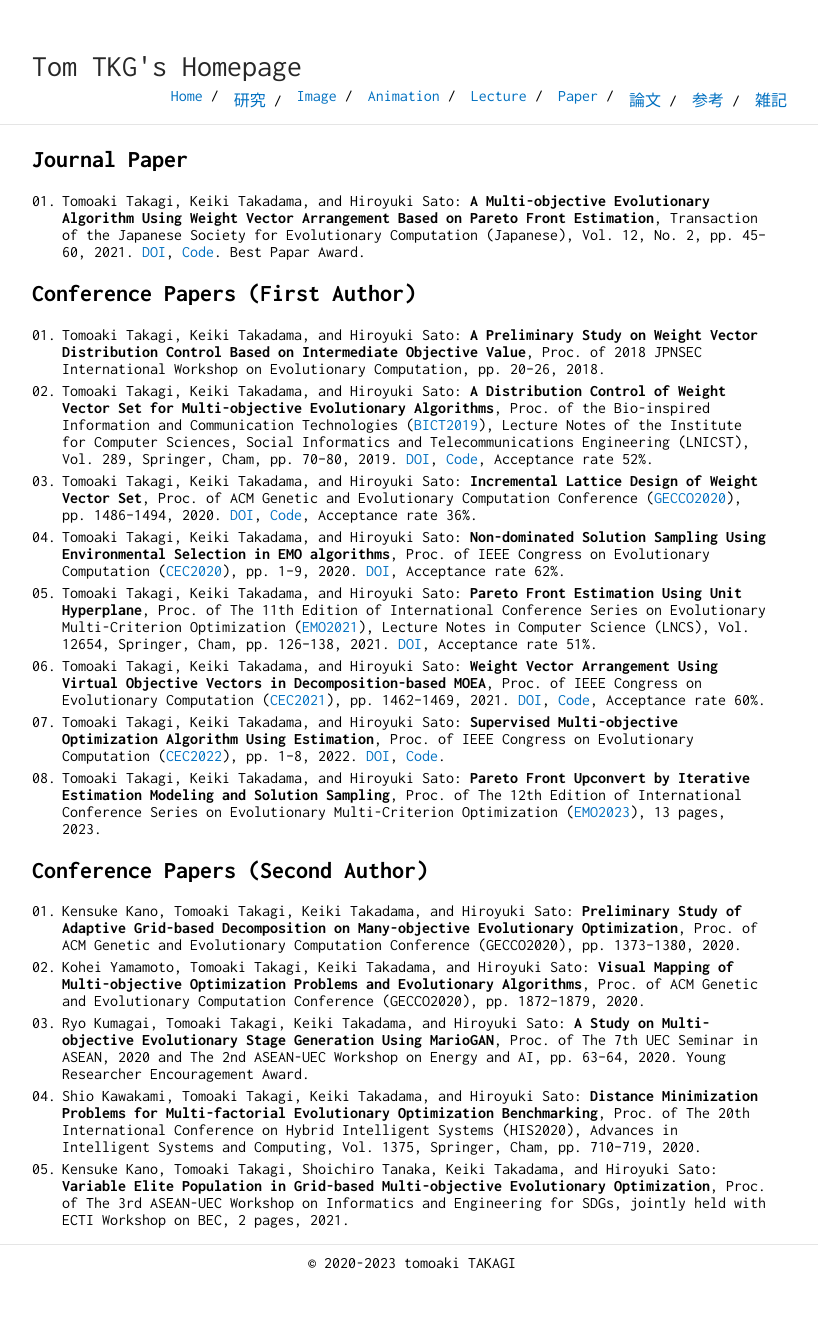
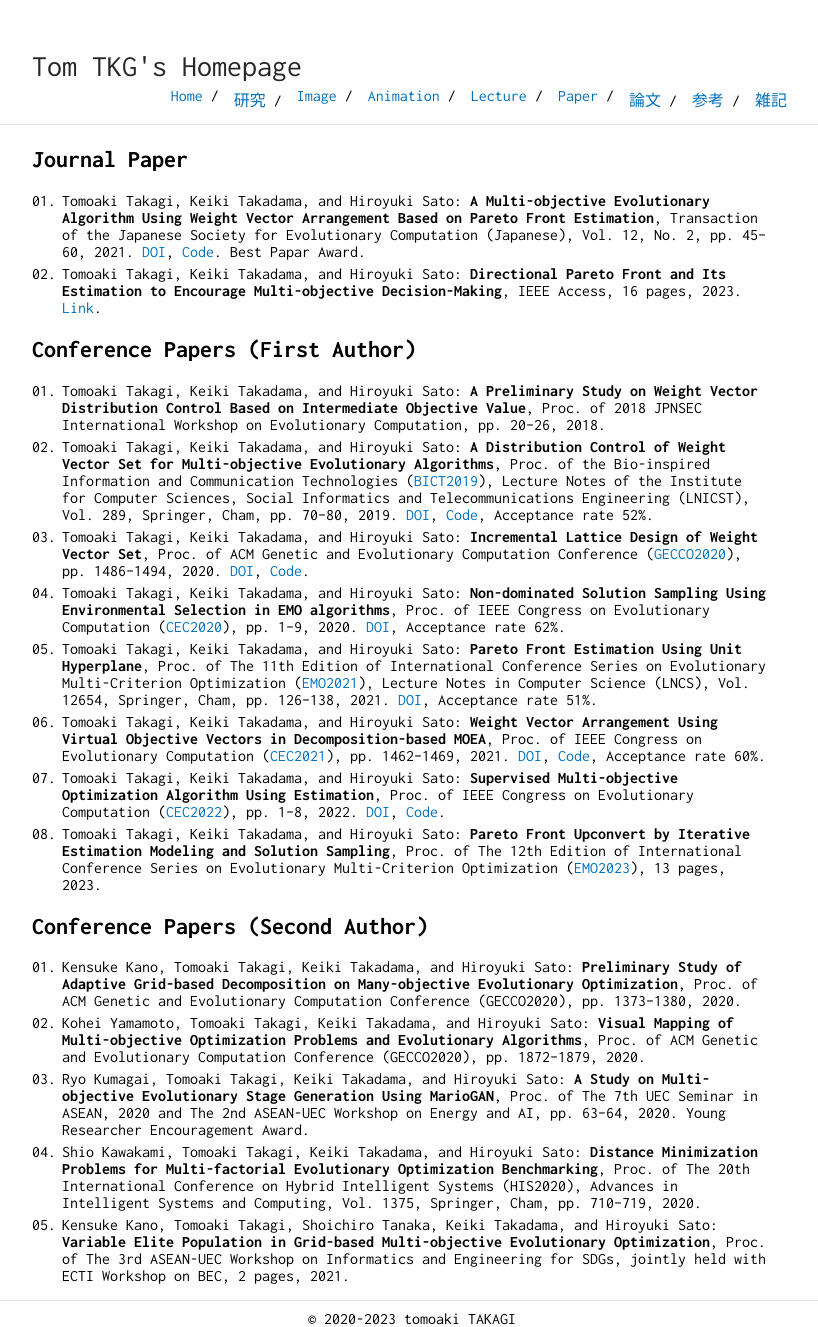
Before and after one commit to tomtkg/tomtkg.github.io, a Jekyll site: the page built from paper.md, in a window 1280 px wide. Shown: the whole page, without its empty margins (228-1046 px from the left). Built offline with Jekyll 4.4.1, drawn with Linux system fonts in a browser that asks for light colours; before the commit the page ends 1271 px from its top, so only the background shows below that.

Commit message:
Update paper.md

```diff
--- a/paper.md
+++ b/paper.md
@@ -5,11 +5,12 @@ title: Tom TKG's Homepage
 
 ## Journal Paper
 1. Tomoaki Takagi, Keiki Takadama, and Hiroyuki Sato: **A Multi-objective Evolutionary Algorithm Using Weight Vector Arrangement Based on Pareto Front Estimation**, Transaction of the Japanese Society for Evolutionary Computation (Japanese), Vol. 12, No. 2, pp. 45--60, 2021. [DOI](https://doi.org/10.11394/tjpnsec.12.45){:target="_blank"}, [Code](https://github.com/tomtkg/MOEA-D-PFE){:target="_blank"}. Best Papar Award.
+1. Tomoaki Takagi, Keiki Takadama, and Hiroyuki Sato: **Directional Pareto Front and Its Estimation to Encourage Multi-objective Decision-Making**, IEEE Access, 16 pages, 2023. [Link](https://ieeexplore.ieee.org/abstract/document/10056154){:target="_blank"}.
 
 ## Conference Papers (First Author)
 1. Tomoaki Takagi, Keiki Takadama, and Hiroyuki Sato: **A Preliminary Study on Weight Vector Distribution Control Based on Intermediate Objective Value**,  Proc. of 2018 JPNSEC International Workshop on Evolutionary Computation, pp. 20--26, 2018.
 1. Tomoaki Takagi, Keiki Takadama, and Hiroyuki Sato: **A Distribution Control of Weight Vector Set for Multi-objective Evolutionary Algorithms**,  Proc. of the Bio-inspired Information and Communication Technologies ([BICT2019](https://bionetics2019.eai-conferences.org){:target="_blank"}), Lecture Notes of the Institute for Computer Sciences, Social Informatics and Telecommunications Engineering (LNICST), Vol. 289, Springer, Cham, pp. 70--80, 2019. [DOI](https://doi.org/10.1007/978-3-030-24202-2_6){:target="_blank"}, [Code](https://github.com/tomtkg/MOEA-D-DCWV){:target="_blank"}, Acceptance rate 52%.
-1. Tomoaki Takagi, Keiki Takadama, and Hiroyuki Sato: **Incremental Lattice Design of Weight Vector Set**,  Proc. of ACM Genetic and Evolutionary Computation Conference ([GECCO2020](https://gecco-2020.sigevo.org){:target="_blank"}), pp. 1486--1494, 2020. [DOI](https://doi.org/10.1145/3377929.3398082){:target="_blank"}, [Code](https://github.com/tomtkg/ILD){:target="_blank"}, Acceptance rate 36%.
+1. Tomoaki Takagi, Keiki Takadama, and Hiroyuki Sato: **Incremental Lattice Design of Weight Vector Set**,  Proc. of ACM Genetic and Evolutionary Computation Conference ([GECCO2020](https://gecco-2020.sigevo.org){:target="_blank"}), pp. 1486--1494, 2020. [DOI](https://doi.org/10.1145/3377929.3398082){:target="_blank"}, [Code](https://github.com/tomtkg/ILD){:target="_blank"}.
 1. Tomoaki Takagi, Keiki Takadama, and Hiroyuki Sato: **Non-dominated Solution Sampling Using Environmental Selection in EMO algorithms**, Proc. of IEEE Congress on Evolutionary Computation ([CEC2020](https://wcci2020.org){:target="_blank"}), pp. 1--9, 2020. [DOI](https://doi.org/10.1109/CEC48606.2020.9185529){:target="_blank"}, Acceptance rate 62%.
 1. Tomoaki Takagi, Keiki Takadama, and Hiroyuki Sato: **Pareto Front Estimation Using Unit Hyperplane**, Proc. of The 11th Edition of International Conference Series on Evolutionary Multi-Criterion Optimization ([EMO2021](https://emo2021.org){:target="_blank"}), Lecture Notes in Computer Science (LNCS), Vol. 12654, Springer, Cham, pp. 126--138, 2021. [DOI](https://doi.org/10.1007/978-3-030-72062-9_11){:target="_blank"}, Acceptance rate 51%.
 1. Tomoaki Takagi, Keiki Takadama, and Hiroyuki Sato: **Weight Vector Arrangement Using Virtual Objective Vectors in Decomposition-based MOEA**, Proc. of IEEE Congress on Evolutionary Computation ([CEC2021](https://cec2021.mini.pw.edu.pl){:target="_blank"}), pp. 1462--1469, 2021. [DOI](https://doi.org/10.1109/CEC45853.2021.9504954){:target="_blank"}, [Code](https://github.com/tomtkg/MOEA-D-VOV){:target="_blank"}, Acceptance rate 60%.
```
